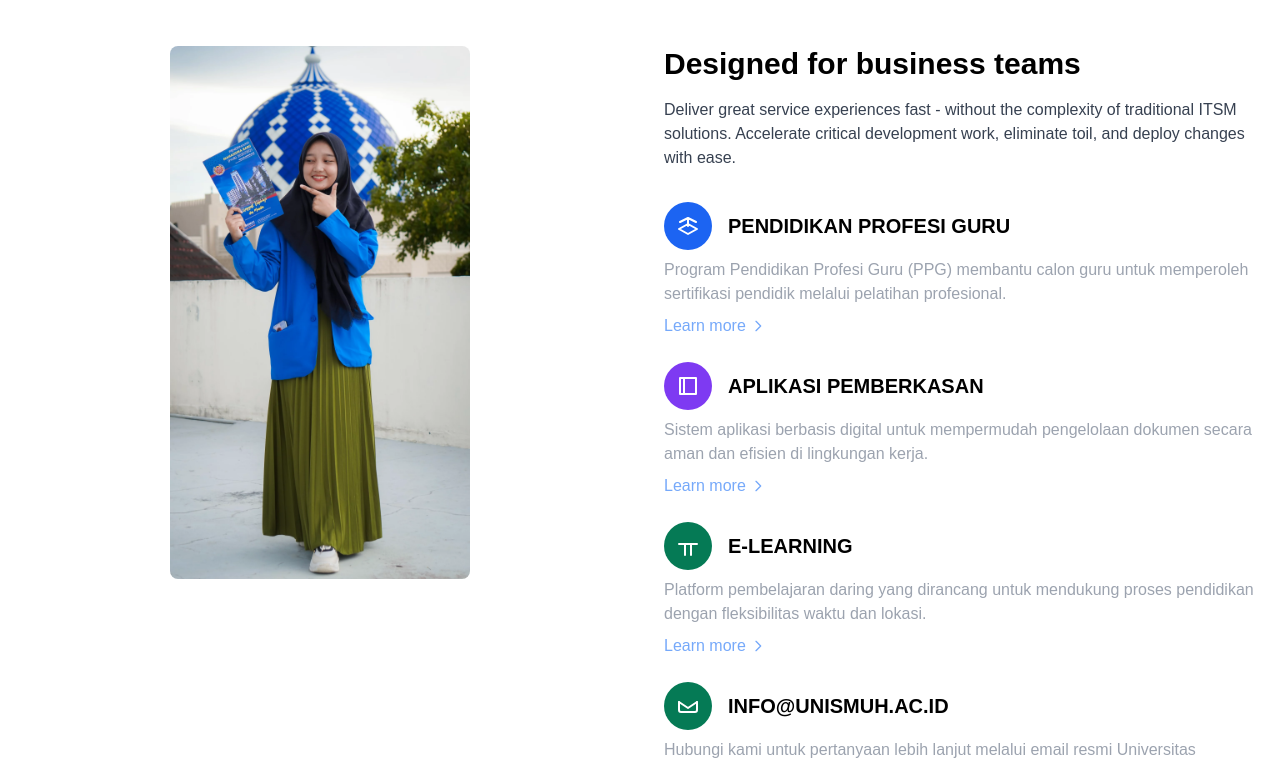
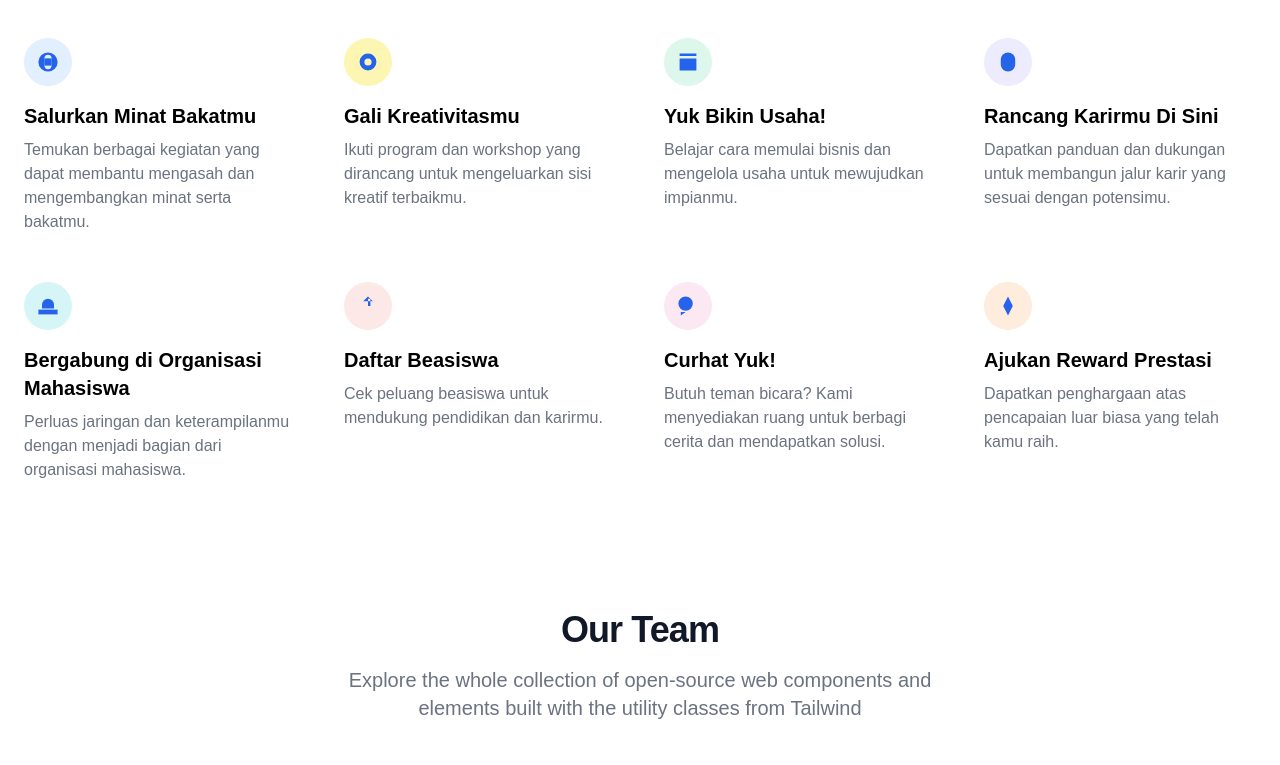
Before and after one commit to devnolife/dashboard-lpka, a Next.js app: page / in a window 1280 px wide. Shown: the part 866-1631 px from the top of the page. Built offline with nearby package versions, Linux system fonts and the light colour scheme.

Commit message:
fix flaq, dan ubah satu fitur

```diff
--- a/package.json
+++ b/package.json
@@ -9,6 +9,7 @@
     "lint": "next lint"
   },
   "dependencies": {
+    "@heroicons/react": "^2.2.0",
     "flowbite": "^2.5.2",
     "flowbite-react": "^0.10.2",
     "next": "^15.0.3",
--- a/src/components/Features.js
+++ b/src/components/Features.js
@@ -22,116 +22,29 @@ export default function Features() {
 
   return (
     <section className="bg-blue-100 dark:bg-white-900 pb-20">
-      <div className="bg-white text-black">
-        <div className="container mx-auto px-6 py-12 grid grid-cols-1 lg:grid-cols-2 gap-12">
-          {/* Image Section */}
-          <div>
-            <Image
-              src="/image/infor1.webp" // Replace with the actual path to your image in the public folder
-              alt="Team working together"
-              width={300}
-              height={50}
-              className="rounded-lg mx-auto"
-            />
-          </div>
-
-          {/* Feature List Section */}
-          <div>
-            <h2 className="text-3xl font-bold mb-4">Designed for business teams</h2>
-            <p className="text-gray-700 mb-8">
-              Deliver great service experiences fast - without the complexity of traditional ITSM solutions. Accelerate critical development work, eliminate toil, and deploy changes with ease.
-            </p>
-
-            <div className="space-y-6">
-              {/* Feature 1 */}
-              <Feature
-                title="PENDIDIKAN PROFESI GURU"
-                description="Program Pendidikan Profesi Guru (PPG) membantu calon guru untuk memperoleh sertifikasi pendidik melalui pelatihan profesional."
-                iconBg="bg-blue-600"
-                icon={
-                  <svg
-                    xmlns="http://www.w3.org/2000/svg"
-                    className="h-6 w-6 text-white"
-                    viewBox="0 0 24 24"
-                    fill="none"
-                    stroke="currentColor"
-                    strokeWidth="2"
-                  >
-                    <path strokeLinecap="round" strokeLinejoin="round" d="M12 20l9-5-9-5-9 5 9 5z" />
-                    <path strokeLinecap="round" strokeLinejoin="round" d="M12 12V4l-8 4m16 0l-8-4" />
-                  </svg>
-                }
-                link="#"
-              />
-
-              {/* Feature 2 */}
-              <Feature
-                title="APLIKASI PEMBERKASAN"
-                description="Sistem aplikasi berbasis digital untuk mempermudah pengelolaan dokumen secara aman dan efisien di lingkungan kerja."
-                iconBg="bg-purple-600"
-                icon={
-                  <svg
-                    xmlns="http://www.w3.org/2000/svg"
-                    className="h-6 w-6 text-white"
-                    viewBox="0 0 24 24"
-                    fill="none"
-                    stroke="currentColor"
-                    strokeWidth="2"
-                  >
-                    <path strokeLinecap="round" strokeLinejoin="round" d="M4 4h16v16H4V4z" />
-                    <path strokeLinecap="round" strokeLinejoin="round" d="M8 4v16" />
-                  </svg>
-                }
-                link="#"
-              />
-
-              {/* Feature 3 */}
-              <Feature
-                title="E-LEARNING"
-                description="Platform pembelajaran daring yang dirancang untuk mendukung proses pendidikan dengan fleksibilitas waktu dan lokasi."
-                iconBg="bg-green-600"
-                icon={
-                  <svg
-                    xmlns="http://www.w3.org/2000/svg"
-                    className="h-6 w-6 text-white"
-                    viewBox="0 0 24 24"
-                    fill="none"
-                    stroke="currentColor"
-                    strokeWidth="2"
-                  >
-                    <path strokeLinecap="round" strokeLinejoin="round" d="M3 10h18M9 21V10m6 0v11" />
-                  </svg>
-                }
-                link="#"
-              />
-
-              {/* Feature 4 */}
-              <Feature
-                title="INFO@UNISMUH.AC.ID"
-                description="Hubungi kami untuk pertanyaan lebih lanjut melalui email resmi Universitas Muhammadiyah."
-                iconBg="bg-green-600"
-                icon={
-                  <svg
-                    xmlns="http://www.w3.org/2000/svg"
-                    className="h-6 w-6 text-white"
-                    viewBox="0 0 24 24"
-                    fill="none"
-                    stroke="currentColor"
-                    strokeWidth="2"
-                  >
-                    <path strokeLinecap="round" strokeLinejoin="round" d="M3 8l9 6 9-6" />
-                    <path strokeLinecap="round" strokeLinejoin="round" d="M21 8v8a2 2 0 01-2 2H5a2 2 0 01-2-2V8" />
-                  </svg>
-                }
-                link="#"
-              />
+          <section className="bg-white dark:bg-gray-900">
+      <div className="py-8 px-4 mx-auto max-w-screen-xl sm:py-16 lg:px-6">
+        <div className="max-w-screen-md mb-8 lg:mb-16">
+          <h2 className="mb-4 text-4xl tracking-tight font-extrabold text-gray-900 dark:text-white">
+            Designed for business teams like yours
+          </h2>
+          <p className="text-gray-500 sm:text-xl dark:text-gray-400">
+            Here at Flowbite we focus on markets where technology, innovation, and capital can unlock long-term value and drive economic growth.
+          </p>
+        </div>
+        <div className="space-y-8 md:grid md:grid-cols-2 lg:grid-cols-4 md:gap-12 md:space-y-0">
+          {features.map((feature, index) => (
+            <div key={index}>
+              <div className={`flex justify-center items-center mb-4 w-10 h-10 rounded-full ${feature.bgColor} lg:h-12 lg:w-12`}>
+                {feature.icon}
+              </div>
+              <h3 className="mb-2 text-xl font-bold text-black dark:text-black">{feature.title}</h3>
+              <p className="text-gray-500 dark:text-black">{feature.description}</p>
             </div>
-
-          </div>
+          ))}
         </div>
       </div>
-
-
+    </section>
 
       <section className="bg-white dark:bg-gray-900">
         <div className="py-8 px-4 mx-auto max-w-screen-xl lg:py-16 lg:px-6">
@@ -538,3 +451,132 @@ function Feature({ title, description, icon, iconBg, link }) {
     </div>
   );
 }
+
+const features = [
+  {
+    title: 'Salurkan Minat Bakatmu',
+    description: 'Temukan berbagai kegiatan yang dapat membantu mengasah dan mengembangkan minat serta bakatmu.',
+    icon: (
+      <svg
+        className="w-5 h-5 text-primary-600 lg:w-6 lg:h-6 dark:text-primary-300"
+        fill="currentColor"
+        viewBox="0 0 20 20"
+        xmlns="http://www.w3.org/2000/svg"
+      >
+        <path d="M13 7H7v6h6V7z" />
+        <path
+          fillRule="evenodd"
+          d="M10 2a8 8 0 100 16 8 8 0 000-16zm-3 5a3 3 0 016 0v6a3 3 0 01-6 0V7z"
+          clipRule="evenodd"
+        />
+      </svg>
+    ),
+    bgColor: 'bg-blue-100 dark:bg-blue-900',
+  },
+  {
+    title: 'Gali Kreativitasmu',
+    description: 'Ikuti program dan workshop yang dirancang untuk mengeluarkan sisi kreatif terbaikmu.',
+    icon: (
+      <svg
+        className="w-5 h-5 text-primary-600 lg:w-6 lg:h-6 dark:text-primary-300"
+        fill="currentColor"
+        viewBox="0 0 20 20"
+        xmlns="http://www.w3.org/2000/svg"
+      >
+        <path d="M10 3a7 7 0 100 14 7 7 0 000-14zm-3 7a3 3 0 116 0 3 3 0 01-6 0z" />
+      </svg>
+    ),
+    bgColor: 'bg-yellow-100 dark:bg-yellow-900',
+  },
+  {
+    title: 'Yuk Bikin Usaha!',
+    description: 'Belajar cara memulai bisnis dan mengelola usaha untuk mewujudkan impianmu.',
+    icon: (
+      <svg
+        className="w-5 h-5 text-primary-600 lg:w-6 lg:h-6 dark:text-primary-300"
+        fill="currentColor"
+        viewBox="0 0 20 20"
+        xmlns="http://www.w3.org/2000/svg"
+      >
+        <path d="M3 3h14v2H3V3zm0 4h14v10H3V7z" />
+      </svg>
+    ),
+    bgColor: 'bg-green-100 dark:bg-green-900',
+  },
+  {
+    title: 'Rancang Karirmu Di Sini',
+    description: 'Dapatkan panduan dan dukungan untuk membangun jalur karir yang sesuai dengan potensimu.',
+    icon: (
+      <svg
+        className="w-5 h-5 text-primary-600 lg:w-6 lg:h-6 dark:text-primary-300"
+        fill="currentColor"
+        viewBox="0 0 20 20"
+        xmlns="http://www.w3.org/2000/svg"
+      >
+        <path d="M10 2a6 6 0 016 6v4a6 6 0 11-12 0V8a6 6 0 016-6z" />
+      </svg>
+    ),
+    bgColor: 'bg-purple-100 dark:bg-purple-900',
+  },
+  {
+    title: 'Bergabung di Organisasi Mahasiswa',
+    description: 'Perluas jaringan dan keterampilanmu dengan menjadi bagian dari organisasi mahasiswa.',
+    icon: (
+      <svg
+        className="w-5 h-5 text-primary-600 lg:w-6 lg:h-6 dark:text-primary-300"
+        fill="currentColor"
+        viewBox="0 0 20 20"
+        xmlns="http://www.w3.org/2000/svg"
+      >
+        <path d="M5 9a5 5 0 0110 0v3H5V9z" />
+        <path d="M2 13h16v4H2v-4z" />
+      </svg>
+    ),
+    bgColor: 'bg-teal-100 dark:bg-teal-900',
+  },
+  {
+    title: 'Daftar Beasiswa',
+    description: 'Cek peluang beasiswa untuk mendukung pendidikan dan karirmu.',
+    icon: (
+      <svg
+        className="w-5 h-5 text-primary-600 lg:w-6 lg:h-6 dark:text-primary-300"
+        fill="currentColor"
+        viewBox="0 0 20 20"
+        xmlns="http://www.w3.org/2000/svg"
+      >
+        <path d="M10 2l4 4H6l4-4zm0 2v6h2v-6h-2z" />
+      </svg>
+    ),
+    bgColor: 'bg-red-100 dark:bg-red-900',
+  },
+  {
+    title: 'Curhat Yuk!',
+    description: 'Butuh teman bicara? Kami menyediakan ruang untuk berbagi cerita dan mendapatkan solusi.',
+    icon: (
+      <svg
+        className="w-5 h-5 text-primary-600 lg:w-6 lg:h-6 dark:text-primary-300"
+        fill="currentColor"
+        viewBox="0 0 20 20"
+        xmlns="http://www.w3.org/2000/svg"
+      >
+        <path d="M2 8a6 6 0 1112 0 6 6 0 01-12 0zm10 7H4v3l4-3h4v-3z" />
+      </svg>
+    ),
+    bgColor: 'bg-pink-100 dark:bg-pink-900',
+  },
+  {
+    title: 'Ajukan Reward Prestasi',
+    description: 'Dapatkan penghargaan atas pencapaian luar biasa yang telah kamu raih.',
+    icon: (
+      <svg
+        className="w-5 h-5 text-primary-600 lg:w-6 lg:h-6 dark:text-primary-300"
+        fill="currentColor"
+        viewBox="0 0 20 20"
+        xmlns="http://www.w3.org/2000/svg"
+      >
+        <path d="M10 2l4 8-4 8-4-8 4-8z" />
+      </svg>
+    ),
+    bgColor: 'bg-orange-100 dark:bg-orange-900',
+  },
+];
--- a/src/components/HeroSection.js
+++ b/src/components/HeroSection.js
@@ -45,7 +45,7 @@ export default function HeroSection() {
       {/* Carousel wrapper */}
       <div
         className="relative overflow-hidden rounded-lg"
-        style={{ height: '800px', width: '100%' }} // Atur ukuran di sini
+        style={{ height: '600px', width: '100%' }} // Atur ukuran di sini
       >
         {slides.map((slide, index) => (
           <div
--- a/tailwind.config.js
+++ b/tailwind.config.js
@@ -14,7 +14,44 @@ module.exports = {
       colors: {
         background: "var(--background)",
         foreground: "var(--foreground)",
+        primary: {"50":"#eff6ff","100":"#dbeafe","200":"#bfdbfe","300":"#93c5fd","400":"#60a5fa","500":"#3b82f6","600":"#2563eb","700":"#1d4ed8","800":"#1e40af","900":"#1e3a8a","950":"#172554"}
       },
+    },
+    fontFamily: {
+      'body': [
+    'Inter',
+    'ui-sans-serif',
+    'system-ui',
+    '-apple-system',
+    'system-ui',
+    'Segoe UI',
+    'Roboto',
+    'Helvetica Neue',
+    'Arial',
+    'Noto Sans',
+    'sans-serif',
+    'Apple Color Emoji',
+    'Segoe UI Emoji',
+    'Segoe UI Symbol',
+    'Noto Color Emoji'
+  ],
+      'sans': [
+    'Inter',
+    'ui-sans-serif',
+    'system-ui',
+    '-apple-system',
+    'system-ui',
+    'Segoe UI',
+    'Roboto',
+    'Helvetica Neue',
+    'Arial',
+    'Noto Sans',
+    'sans-serif',
+    'Apple Color Emoji',
+    'Segoe UI Emoji',
+    'Segoe UI Symbol',
+    'Noto Color Emoji'
+  ]
     },
   },
   plugins: [
```
Also changed, not shown: src/components/Navbar.js (+5 -5 lines), 1 other file (tests, documents, lock files or other folders).
